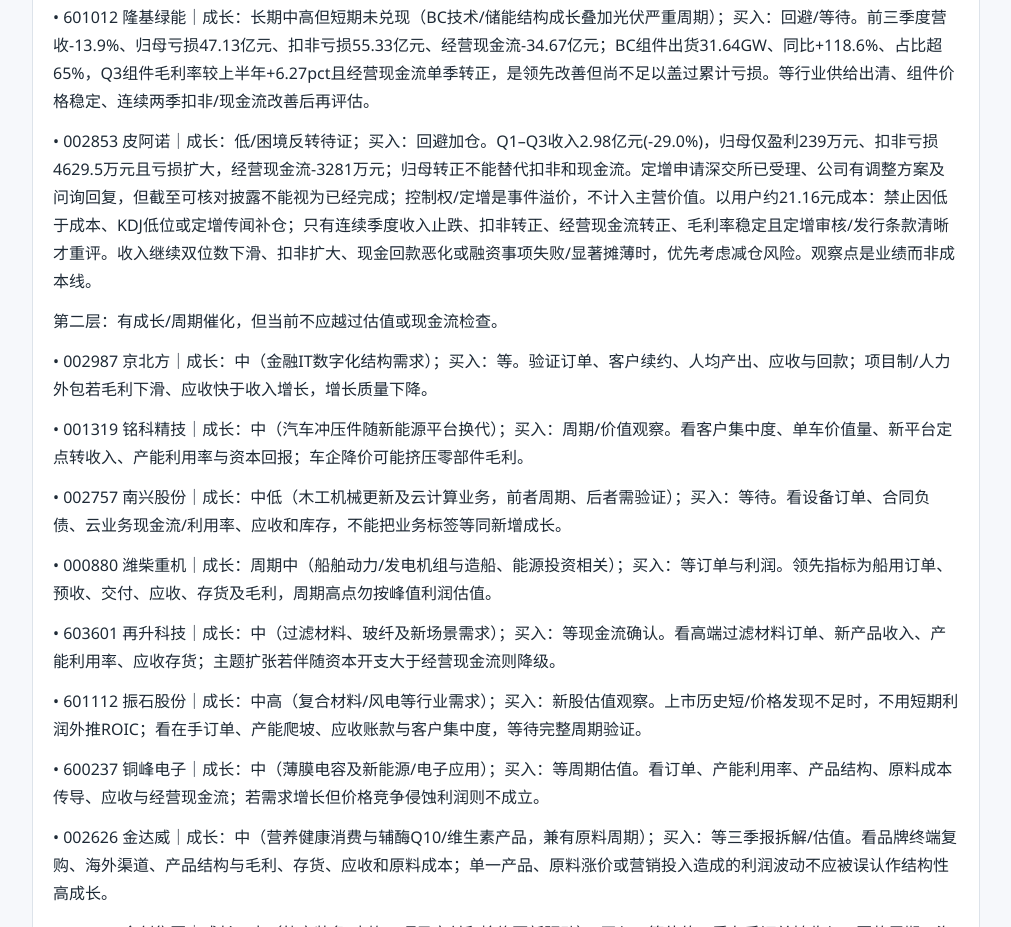
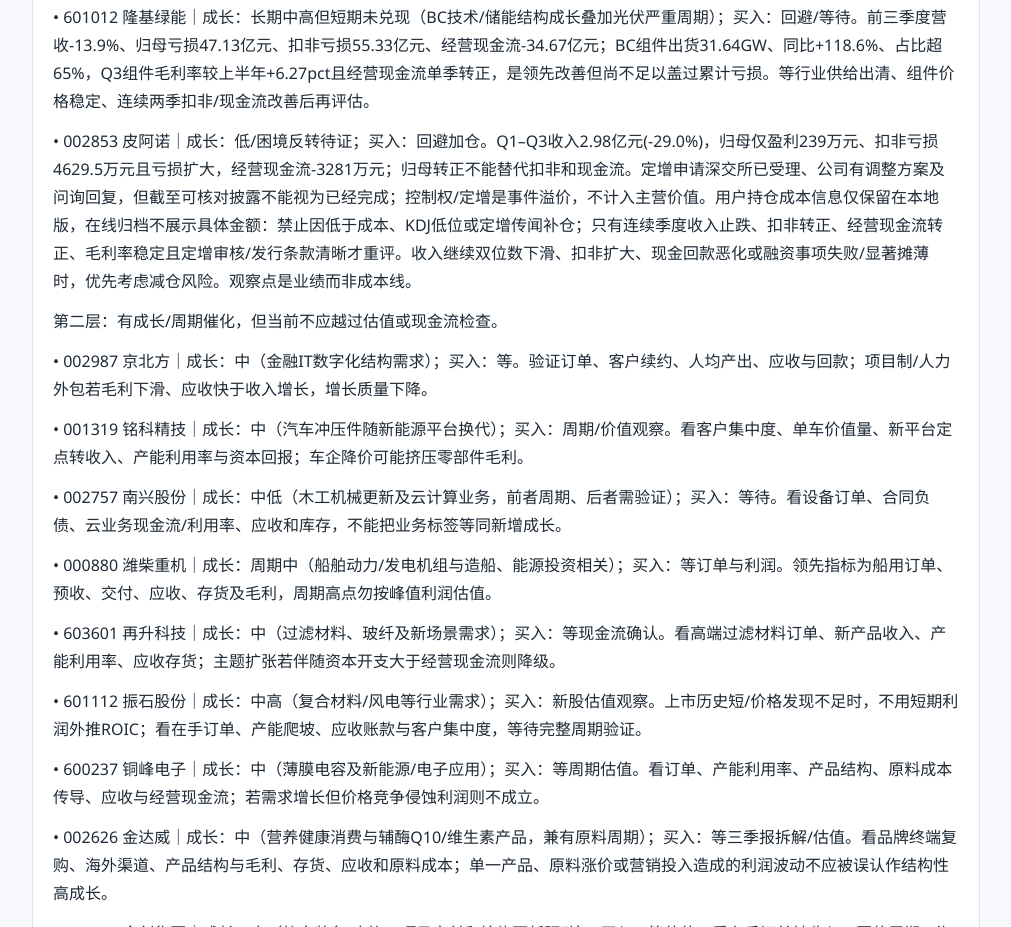
Before and after one commit to changhangliu630-blip/global-market-daily-report, a plain HTML site: page reports/20261122.html in a window 1280 px wide. Shown: the part 3197-4124 px from the top of the page, without its empty margins (134-1145 px from the left). Drawn offline with Linux system fonts and the light colour scheme.

Commit message:
Update daily report site

```diff
--- a/reports/20261122.html
+++ b/reports/20261122.html
@@ -50,7 +50,7 @@
 <p>• 601901 方正证券｜成长：中（资本市场成交与财富管理周期）；买入：随周期/估值。前三季度收入+27.6%、归母+14.0%、扣非+17.3%；市场成交是领先变量，成本与自营波动影响利润质量。看经纪/投行/资管收入结构、ROE、净资本和现金分红；成交下行时增速不可持续。</p>
 <p>• 600688 上海石化｜成长：低（炼化化工周期复苏，不是结构成长）；买入：周期估值。三季报解释炼化产品毛利同比改善带动经营业绩上升；主要领先指标是炼油化工价差、装置负荷、原料库存损益和资本开支。若利润主要来自库存收益、价差回落或碳/环保资本支出上升，复苏逻辑失效。</p>
 <p>• 601012 隆基绿能｜成长：长期中高但短期未兑现（BC技术/储能结构成长叠加光伏严重周期）；买入：回避/等待。前三季度营收-13.9%、归母亏损47.13亿元、扣非亏损55.33亿元、经营现金流-34.67亿元；BC组件出货31.64GW、同比+118.6%、占比超65%，Q3组件毛利率较上半年+6.27pct且经营现金流单季转正，是领先改善但尚不足以盖过累计亏损。等行业供给出清、组件价格稳定、连续两季扣非/现金流改善后再评估。</p>
-<p>• 002853 皮阿诺｜成长：低/困境反转待证；买入：回避加仓。Q1–Q3收入2.98亿元(-29.0%)，归母仅盈利239万元、扣非亏损4629.5万元且亏损扩大，经营现金流-3281万元；归母转正不能替代扣非和现金流。定增申请深交所已受理、公司有调整方案及问询回复，但截至可核对披露不能视为已经完成；控制权/定增是事件溢价，不计入主营价值。以用户约21.16元成本：禁止因低于成本、KDJ低位或定增传闻补仓；只有连续季度收入止跌、扣非转正、经营现金流转正、毛利率稳定且定增审核/发行条款清晰才重评。收入继续双位数下滑、扣非扩大、现金回款恶化或融资事项失败/显著摊薄时，优先考虑减仓风险。观察点是业绩而非成本线。</p>
+<p>• 002853 皮阿诺｜成长：低/困境反转待证；买入：回避加仓。Q1–Q3收入2.98亿元(-29.0%)，归母仅盈利239万元、扣非亏损4629.5万元且亏损扩大，经营现金流-3281万元；归母转正不能替代扣非和现金流。定增申请深交所已受理、公司有调整方案及问询回复，但截至可核对披露不能视为已经完成；控制权/定增是事件溢价，不计入主营价值。用户持仓成本信息仅保留在本地版，在线归档不展示具体金额：禁止因低于成本、KDJ低位或定增传闻补仓；只有连续季度收入止跌、扣非转正、经营现金流转正、毛利率稳定且定增审核/发行条款清晰才重评。收入继续双位数下滑、扣非扩大、现金回款恶化或融资事项失败/显著摊薄时，优先考虑减仓风险。观察点是业绩而非成本线。</p>
 <p>第二层：有成长/周期催化，但当前不应越过估值或现金流检查。</p>
 <p>• 002987 京北方｜成长：中（金融IT数字化结构需求）；买入：等。验证订单、客户续约、人均产出、应收与回款；项目制/人力外包若毛利下滑、应收快于收入增长，增长质量下降。</p>
 <p>• 001319 铭科精技｜成长：中（汽车冲压件随新能源平台换代）；买入：周期/价值观察。看客户集中度、单车价值量、新平台定点转收入、产能利用率与资本回报；车企降价可能挤压零部件毛利。</p>
```
